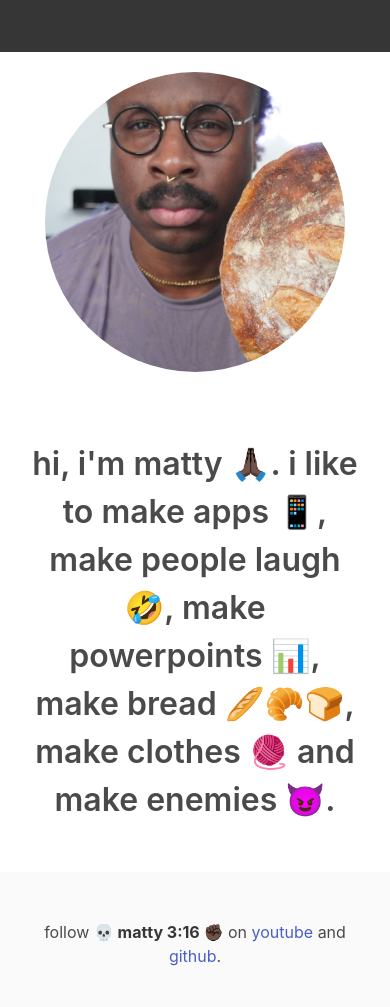
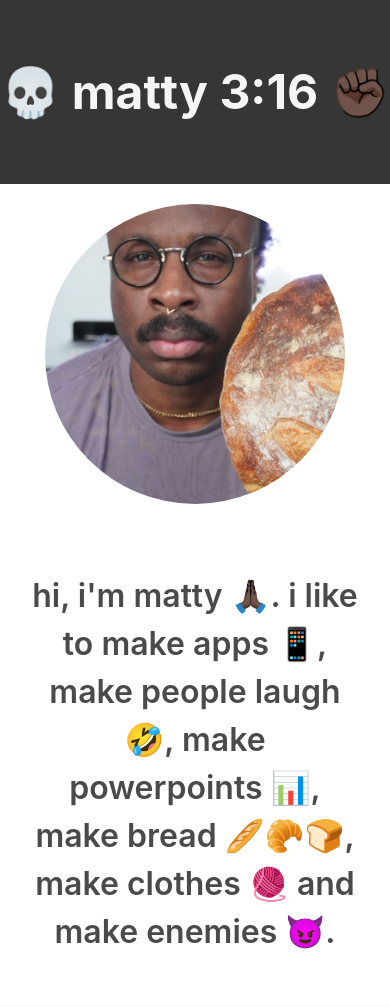
Before and after one commit to matty316/matty316.github.io, a plain HTML site: page index.html in a window 390 px wide. Shown: the top 1007 px of the page. Drawn offline with nearby package versions, Linux system fonts and the light colour scheme.

Commit message:
fix mobile nave

```diff
--- a/index.html
+++ b/index.html
@@ -9,9 +9,9 @@
   </head>
   <body>
     <nav class="navbar hero has-background-dark is-transparent" role="navigation" aria-label="main navigation">
-      <div class="navbar-menu hero-body center">
-        <div class="navbar-brand">
-          <h1 class="is-size-1"><a class="navbar-item has-text-light has-text-weight-bold" href="/">💀 matty 3:16 ✊🏿</a></h1>
+      <div class="hero-body">
+        <div class="navbar-brand center">
+          <a class="navbar-item has-text-light has-text-weight-bold is-flex is-size-1" href="/">💀 matty 3:16 ✊🏿</a>
         </div>
       </div>
     </nav>
```
